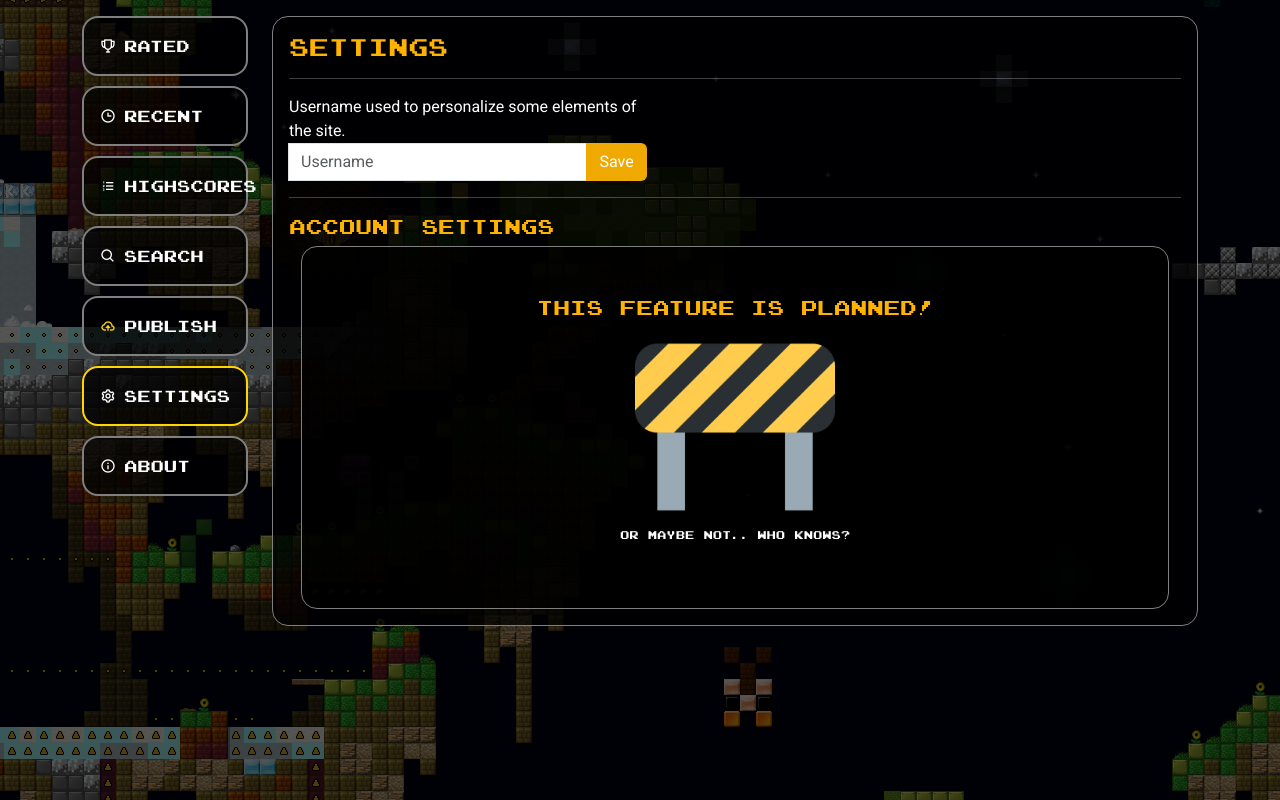
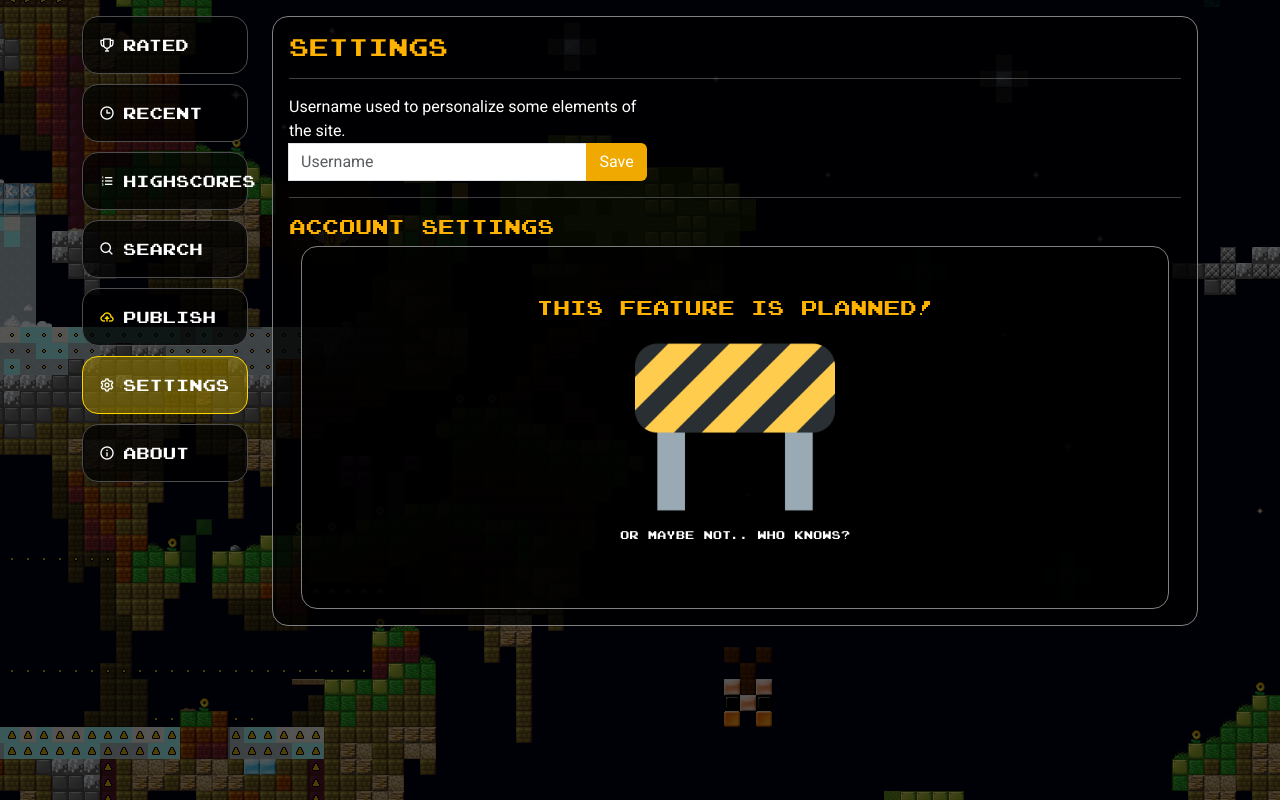
Before and after one commit to MartenM/Realms-Web, a SvelteKit app: page /settings in a window 1280 px wide. Built offline with nearby package versions, Linux system fonts and the light colour scheme; no server answers.

Commit message:
UI updates

```diff
--- a/src/lib/components/Navbar.svelte
+++ b/src/lib/components/Navbar.svelte
@@ -65,12 +65,13 @@
         align-items: center;
 
         border-radius: 1em;
-        border: 2px solid grey;
+        border: 1px solid #4d4d4d;
         margin-bottom: 10px;
     }
 
     .nav-entry.selected {
-        border: 2px solid gold;
+        border: 1px solid gold;
+        background-color: #917a0096;
     }
 
     .nav-entry i {
--- a/src/lib/components/WorldSpeedHighscores.svelte
+++ b/src/lib/components/WorldSpeedHighscores.svelte
@@ -78,6 +78,7 @@
         border: 1px solid gold;
         max-height: 50vh;
         overflow-y: scroll;
+        border-radius: 0.5em;
         /*overflow-x: hidden;*/
     }
 
--- a/src/lib/components/dialogs/PlayWorldModal.svelte
+++ b/src/lib/components/dialogs/PlayWorldModal.svelte
@@ -40,6 +40,7 @@
         min-width: 40em;
         border-radius: 0.2em;
         border: 4px solid gold;
+        border-radius: 1em;
         padding: 0;
         color:white;
         background-color: #313131;
--- a/src/lib/components/realms/RealmBrowser.svelte
+++ b/src/lib/components/realms/RealmBrowser.svelte
@@ -92,7 +92,7 @@
 <style>
     .realm-browser {
         background-color: rgba(0, 0, 0, 0.75);
-        border: 1px solid gray;
+        border: 1px solid #4f4f4f;
         border-radius: 1em;
         color: white;
         padding-left: 1em;
--- a/src/lib/components/realms/RealmDisplay.svelte
+++ b/src/lib/components/realms/RealmDisplay.svelte
@@ -100,6 +100,7 @@
         background-color: gold;
         color: grey;
         border-color: #313131;
+        border-radius: 1em;
     }
 
     .selected {
--- a/src/routes/(wide)/+layout.svelte
+++ b/src/routes/(wide)/+layout.svelte
@@ -2,6 +2,4 @@
 
 </script>
 
-<div class="col-md-10">
-	<slot/>
-</div>
+<slot/>
--- a/src/routes/+layout.svelte
+++ b/src/routes/+layout.svelte
@@ -5,6 +5,10 @@
 	import Navbar from "$lib/components/Navbar.svelte";
 	import MinimapDialog from "$lib/components/dialogs/MinimapDialog.svelte";
 	import PlayWorldModal from "$lib/components/dialogs/PlayWorldModal.svelte";
+
+    import { fade } from 'svelte/transition';
+    import { fly } from 'svelte/transition';
+    import { page } from '$app/stores';
 </script>
 
 <svelte:head>
@@ -19,7 +23,12 @@
 				<Navbar></Navbar>
 			</div>
 
-			<slot/>
+            {#key $page.url.pathname}
+                <div class="col-md-10" in:fly={{y:5, duration: 100, delay: 101 }} out:fade={{duration: 25 }}>
+                    <slot />
+                </div>
+            {/key}
+
 		</div>
 
 		<!-- Dialogs -->
--- a/src/routes/+page.svelte
+++ b/src/routes/+page.svelte
@@ -15,7 +15,8 @@ let usernameHint = $profileStore.username == null;
 	<meta name="description" content="PixelWalker Realms Browser" />
 </svelte:head>
 
-<div class="col-md-7">
+<div class="row">
+    <div class="col-md-9">
         {#if usernameHint}
             <div class="alert-profile">
                 <div class="alert-text">See completed worlds? Set your username <a href="/settings">here</a>!</div>
@@ -27,6 +28,7 @@ let usernameHint = $profileStore.username == null;
     </div>
     <div class="col-md-3 sidebar">
         <HighscoreList></HighscoreList>
+    </div>
 </div>
 
 <style>
--- a/src/routes/r/[world]/+page.svelte
+++ b/src/routes/r/[world]/+page.svelte
@@ -38,6 +38,7 @@
 <style>
     .background {
         border: 4px solid gold;
+        border-radius: 1em;
         padding: 1em;
         color:white;
         background-color: #313131;
```
Also changed, not shown: src/routes/(sidebar)/+layout.svelte (+7 -5 lines), src/routes/recent/+page.svelte (+8 -6 lines). Lines whose indentation alone changed are shown as unchanged.
